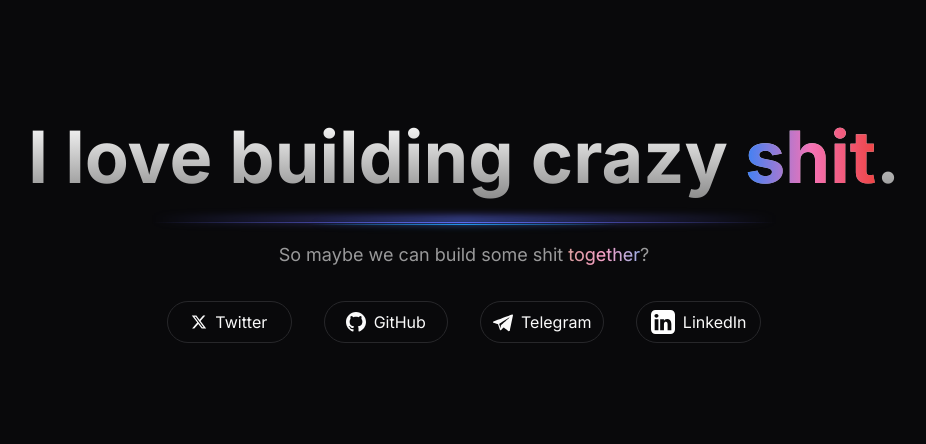
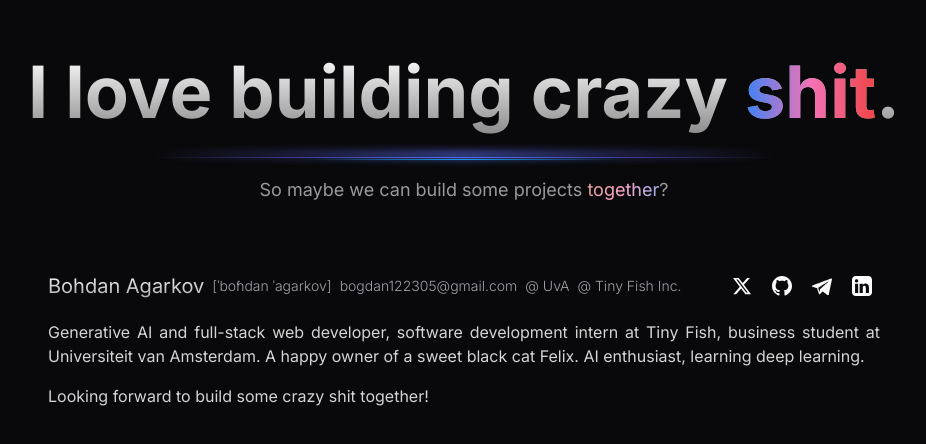
Before and after one commit to keell0renz/visitcard, a Next.js app: page / in a window 1280 px wide. Shown: the top 444 px of the page, without its empty margins (176-1102 px from the left). Built offline with nearby package versions, Linux system fonts and the light colour scheme.

Commit message:
Changed a lot, added personal description

```diff
--- a/app/page.tsx
+++ b/app/page.tsx
@@ -2,8 +2,7 @@ import SocialLink from "@/components/ui/social-link";
 
 export default function Home() {
   return (
-    <main>
-      <div className="p-4 max-w-7xl mx-auto relative w-full pt-20 md:pt-0 flex flex-col justify-center items-center h-[60vh]">
+    <main className="p-4 max-w-7xl mx-auto relative w-full pt-20 md:pt-0 flex flex-col justify-center items-center h-[60vh]">
       <h1 className="text-4xl md:text-7xl font-bold text-center bg-clip-text text-transparent bg-gradient-to-b from-neutral-50 to-neutral-500 bg-opacity-50 min-h-24">
         I love building crazy{" "}
         <span className="bg-clip-text bg-gradient-to-r from-blue-500 via-pink-400 to-red-500">
@@ -16,13 +15,44 @@ export default function Home() {
       <div className="bg-gradient-to-r from-transparent via-sky-500 to-transparent h-[1px] w-1/4 blur-sm" />
       <div className="bg-gradient-to-r from-transparent via-sky-500 to-transparent h-px w-1/4" />
       <p className="text-lg text-foreground/60 font-normal text-justify mt-4">
-          So maybe we can build some shit{" "}
+        So maybe we can build some projects{" "}
         <span className="bg-clip-text bg-gradient-to-r from-red-800 via-pink-600 to-blue-800">
           together
         </span>
         ?
       </p>
-        <div className="mt-8 grid grid-cols-4 gap-8">
+      <article className="w-8/12 pt-16 mx-auto flex flex-col">
+        <div className="flex flex-row justify-between items-center">
+          <div className="flex flex-row justify-start items-center space-x-2">
+            <h1 className="text-xl bg-clip-text text-transparent bg-gradient-to-b from-white to-neutral-400 hover:bg-gradient-to-r hover:from-blue-500 hover:via-pink-400 hover:to-red-500">
+              Bohdan Agarkov
+            </h1>
+            <p className="text-sm text-muted-foreground font-light">
+              [ˈboɦdan ˈaɡarkov]
+            </p>
+            <a
+              className="text-sm text-muted-foreground font-light hover:text-blue-500"
+              href="mailto:bogdan122305@gmail.com"
+              target="_blank"
+            >
+              bogdan122305@gmail.com
+            </a>
+            <a
+              className="text-sm text-muted-foreground font-light hover:text-blue-500"
+              href="https://www.uva.nl/"
+              target="_blank"
+            >
+              @ UvA
+            </a>
+            <a
+              className="text-sm text-muted-foreground font-light hover:text-blue-500"
+              href="https://docs.agentql.com/"
+              target="_blank"
+            >
+              @ Tiny Fish Inc.
+            </a>
+          </div>
+          <div className="flex flex-row space-x-1">
             <SocialLink
               platform="twitter"
               href="https://twitter.com/keell0renz"
@@ -45,6 +75,23 @@ export default function Home() {
             />
           </div>
         </div>
+        <div className="text-md text-neutral-300 pt-4 text-justify">
+          Generative AI and full-stack web developer, software development
+          intern at{" "}
+          <a
+            className="hover:text-blue-500"
+            href="https://docs.agentql.com/"
+            target="_blank"
+          >
+            Tiny Fish
+          </a>
+          , business student at Universiteit van Amsterdam. A happy owner of a
+          sweet black cat Felix. AI enthusiast, learning deep learning.
+        </div>
+        <div className="text-md text-neutral-300 pt-4 text-justify">
+          Looking forward to build some crazy shit together!
+        </div>
+      </article>
     </main>
   );
 }
--- a/components/ui/social-link.tsx
+++ b/components/ui/social-link.tsx
@@ -14,6 +14,7 @@ export default function SocialLink({
         width="1em"
         height="1em"
         viewBox="0 0 24 24"
+        className="h-5 w-5"
       >
         <path
           fill="currentColor"
@@ -59,6 +60,7 @@ export default function SocialLink({
     ),
     linkedin: (
       <svg
+        className="h-5 w-5"
         xmlns="http://www.w3.org/2000/svg"
         x="0px"
         y="0px"
@@ -95,11 +97,11 @@ export default function SocialLink({
   return (
     <a
       href={href}
-      className="flex flex-row justify-center items-center border rounded-full py-2 px-3 hover:bg-secondary"
+      className="flex flex-col items-center justify-center rounded-full p-2 hover:bg-secondary"
       target="_blank"
     >
       {socialIcons[platform]}
-      <p className="ml-2">{name}</p>
+      {/* <p className="ml-2">{name}</p> */}
     </a>
   );
 }
```
Lines whose indentation alone changed are shown as unchanged.
